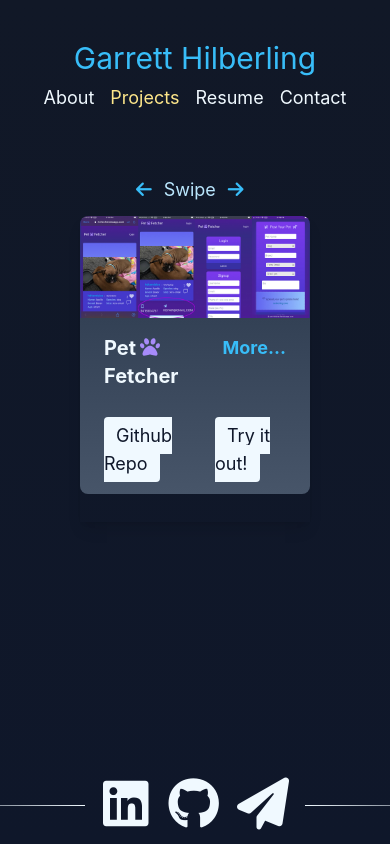
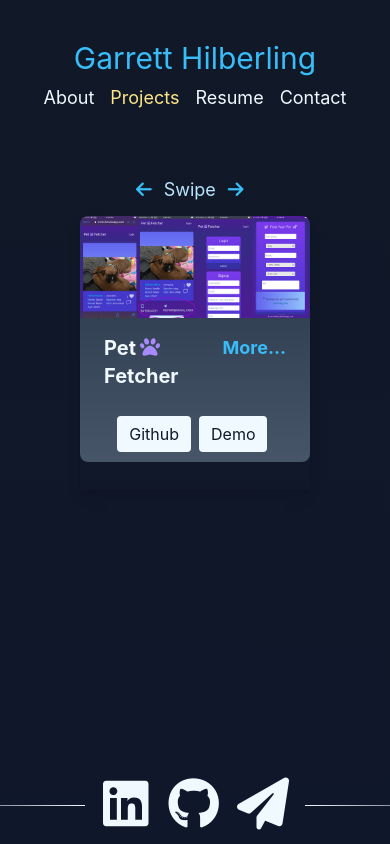
Before and after one commit to garretthilberling/hilberling-react-portfolio, a React (Create React App) app: page / in a window 390 px wide. Built offline with nearby package versions, Linux system fonts and the light colour scheme; what tw-elements would draw is missing.

Commit message:
fixed on mobile, just need different images for small screens

```diff
--- a/src/components/LgScreenCarousel/index.js
+++ b/src/components/LgScreenCarousel/index.js
@@ -2,7 +2,6 @@ import React, { useState } from "react";
 import { Carousel } from "react-responsive-carousel";
 import { FontAwesomeIcon } from "@fortawesome/react-fontawesome";
 import { faPaw } from "@fortawesome/free-solid-svg-icons";
-import { Slide } from '@chakra-ui/react'
 
 function LgScreenCarousel() {
   const paw = (
--- a/src/components/Projects/index.js
+++ b/src/components/Projects/index.js
@@ -129,16 +129,16 @@ function Projects({ name }) {
                                 </div>
                               {smShowDescription && <p className="text-lg transition-all ease-in-out duration-300">{project.description}</p>}
                               <div className="flex justify-center pt-6">
-                                <div className="grid grid-cols-2 gap-10">
+                                <div className="grid grid-cols-2 md:gap-10 gap-2">
                                   <div>
-                                    <a className="bg-sky-50 hover:bg-slate-900 text-slate-900 hover:text-sky-50 py-2 px-3 text-lg rounded transition-all ease-in-out duration-300" href={project.githubRepo}>Github Repo</a>
+                                    <a className="bg-sky-50 hover:bg-slate-900 text-slate-900 hover:text-sky-50 py-2 px-3 md:text-lg text-md rounded transition-all ease-in-out duration-300" href={project.githubRepo}>Github</a>
                                   </div>
                                   <div>
                                     {
                                       index !== 1 && index !== 2 && index !== 3 ? (
-                                          <a className="bg-sky-50 hover:bg-slate-900 text-slate-900 hover:text-sky-50 py-2 px-3 text-lg rounded transition-all ease-in-out duration-300" href={project.deployedUrl}>Try it out!</a>
+                                          <a className="bg-sky-50 hover:bg-slate-900 text-slate-900 hover:text-sky-50 py-2 px-3 md:text-lg text-md rounded transition-all ease-in-out duration-300" href={project.deployedUrl}>Demo</a>
                                       ) : (
-                                          <a className="bg-sky-50 hover:bg-slate-900 text-slate-900 hover:text-sky-50 py-2 px-3 text-lg rounded transition-all ease-in-out duration-300" href={project.deployedUrl}>Video Demo</a>
+                                          <a className="bg-sky-50 hover:bg-slate-900 text-slate-900 hover:text-sky-50 py-2 px-3 md:text-lg text-md rounded transition-all ease-in-out duration-300" href={project.deployedUrl}>Tutorial</a>
                                       )
                                     }
                                   </div>
```
